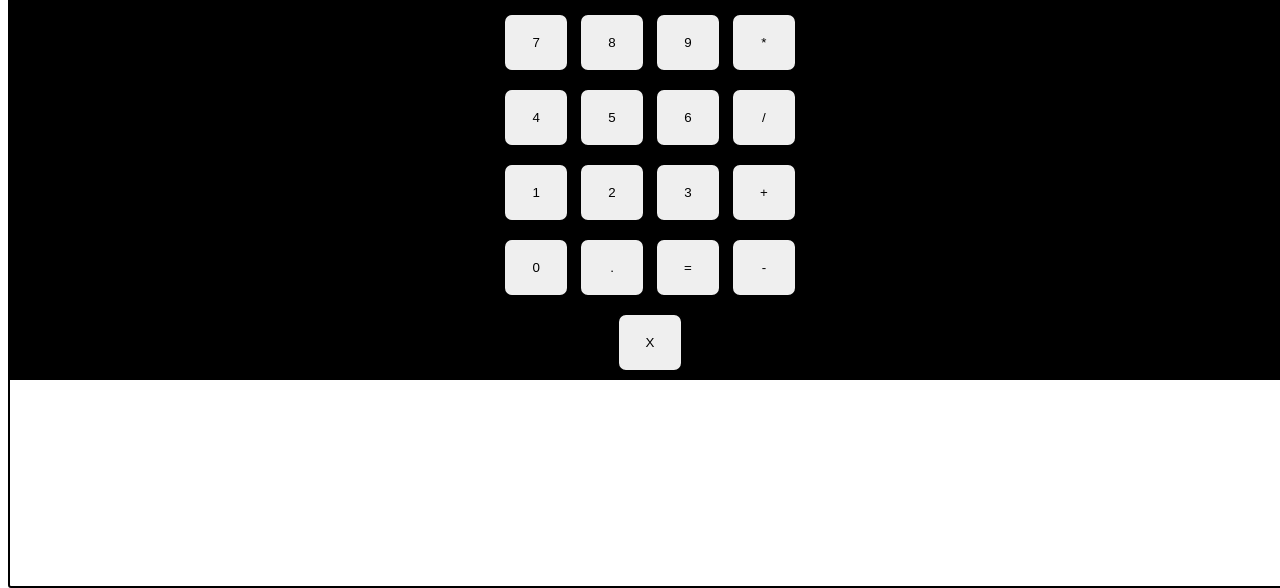
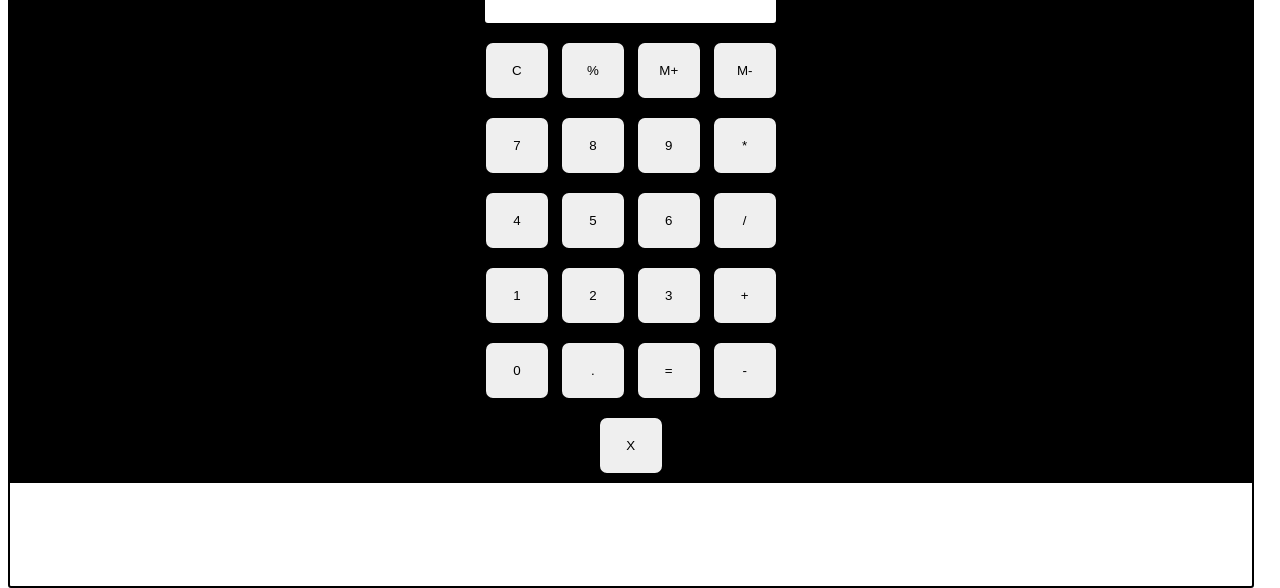
Before and after one commit to aritra0609/Aritra-s-Calculator-using-HTML-CSS-JS, a plain HTML site: page index.html in a window 1280 px wide. Shown: the part 224-812 px from the top of the page. Drawn offline with Linux system fonts and the light colour scheme.

Commit message:
Update index.html

```diff
--- a/index.html
+++ b/index.html
@@ -10,7 +10,7 @@
    <meta name="viewport" content="width=device-width">
 </head>
 
-<body style="border: 2px black solid; border-radius: 3px; box-shadow:10px;">
+<body style="border: 2px black solid; border-radius: 3px; box-shadow:10px;align-items: center;align-content: center;align-self: center;text-align: center;width: 97%;">
   <h1 class="text-center">Aritra's Calculator</h1>
   <div class="container flex flex-col items-center mx-auto m-w-20"  style="background-color: black;">
     <div class="row">
```
